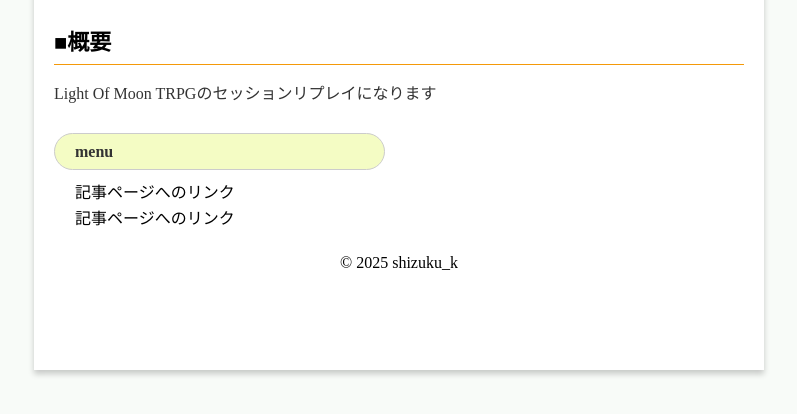
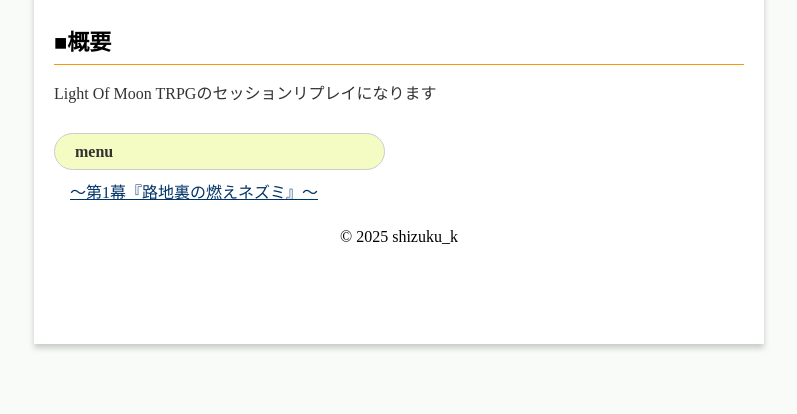
Before and after one commit to shizukusis/LightOfMoonReplay, a plain HTML site: page index.html in a window 1280 px wide. Shown: the part 80-494 px from the top of the page, without its empty margins (241-1038 px from the left). Drawn offline with Linux system fonts and the light colour scheme.

Commit message:
Update index.html

```diff
--- a/index.html
+++ b/index.html
@@ -25,8 +25,7 @@
 <div class="title">menu</div>
 <div class="side">
 <ul>
-<li>記事ページへのリンク</li>
-<li>記事ページへのリンク</li>
+<a href="https://shizukusis.github.io/LightOfMoonReplay/session1" target="_blank">～第1幕『路地裏の燃えネズミ』～</a>
 </ul>
 </div>
 </div>
```
